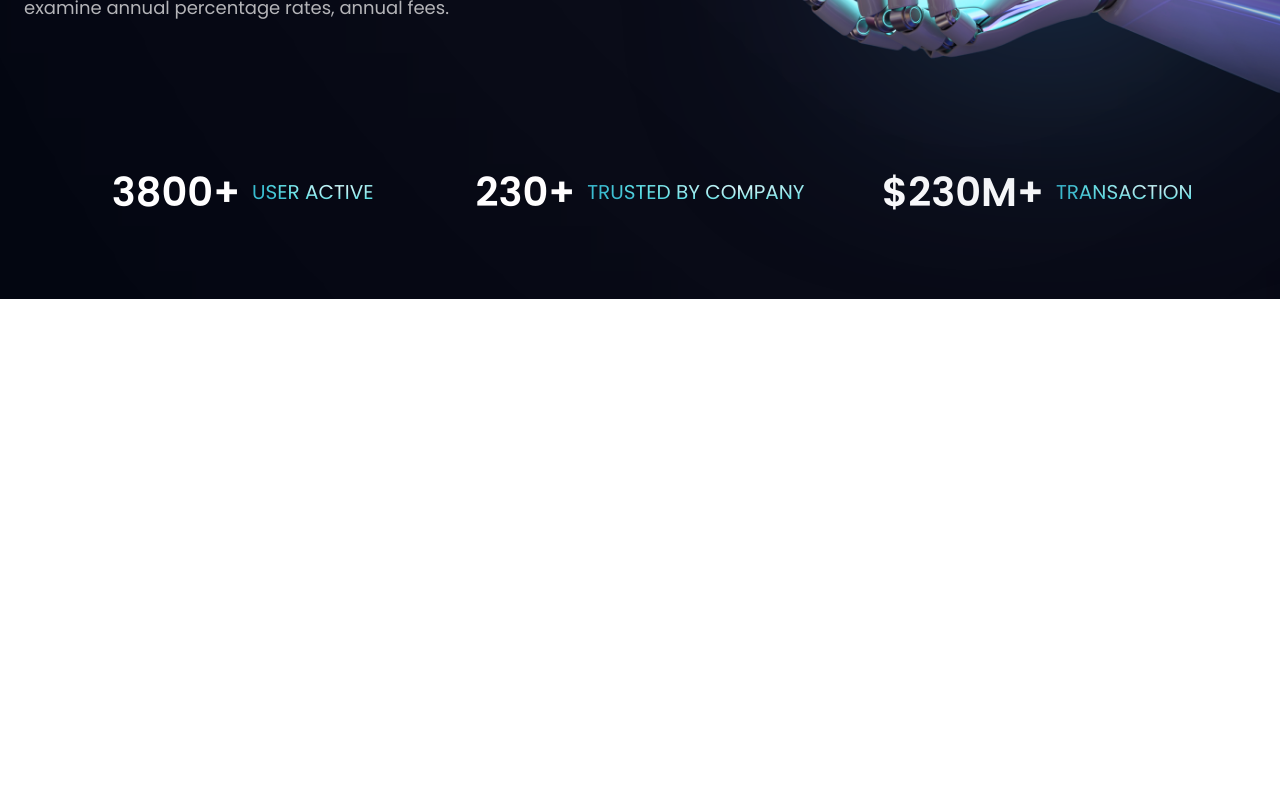
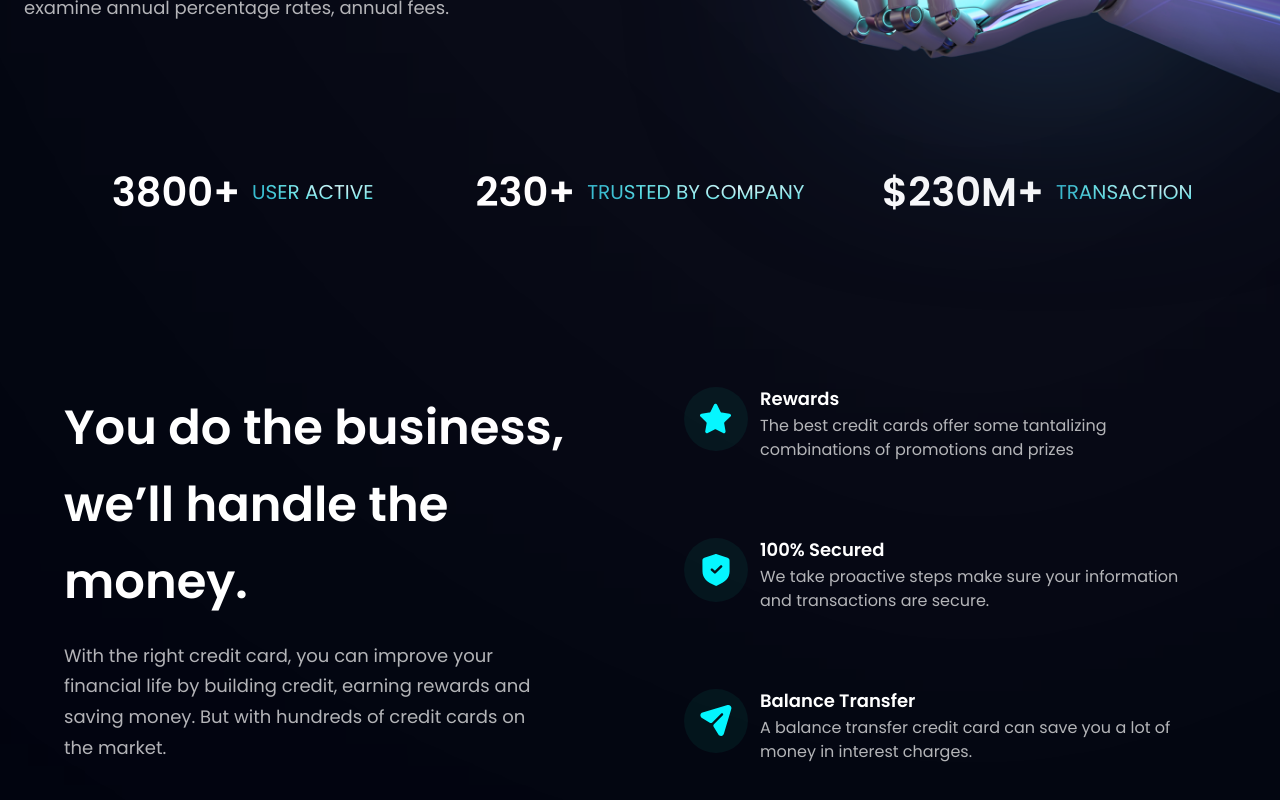
Before and after one commit to halynabondar/HooBank, a React (Vite) app: page / in a window 1280 px wide. Shown: the part 663-1463 px from the top of the page. Before the commit the page ends 962 px from the top, so only its background shows below. Built offline with nearby package versions, Linux system fonts and the light colour scheme.

Commit message:
Create Business component

```diff
--- a/src/components/Business.jsx
+++ b/src/components/Business.jsx
@@ -1,11 +1,33 @@
-import React from 'react';
+import {features} from "../constants";
+import styles, {layout} from "../style";
+import Button from "./Button";
 
-const Business = () => {
-    return (
-        <div>
+const FeatureCard = ({ icon, title, content, index}) => (
+    <div className={`flex flex-row p-6 rounded-[20px] ${index !== features.length - 1 ? "mb-6" : "mb-0"} feature-card`}>
+        <div className={`w-[64px] h-[64px] rounded-full ${styles.flexCenter} bg-dimBlue`}>
+            <img src={icon} alt="icon" className="w-[50%] h-[50%] object-contain" />
+        </div>
+        <div className="flex-1 flex flex-col ml-3">
+            <h4 className="font-poppins font-semibold text-white text-[18px] leading-[23px] mb-1">{title}</h4>
+            <p className="font-poppins font-normal text-dimWhite text-[16px] leading-[24px] mb-1">{content}</p>
+        </div>
+    </div>
+)
 
+const Business = () => (
+    <section id="features" className={layout.section}>
+        <div className={layout.sectionInfo}>
+            <h2 className={styles.heading2}>You do the business, <br className="sm:block hidden" /> we’ll handle the money.</h2>
+            <p className={`${styles.paragraph} max-w-[470px] mt-5`}>With the right credit card, you can improve your financial life by building credit, earning rewards and
+                saving money. But with hundreds of credit cards on the market.</p>
+            <Button styles={`mt-10`}/>
         </div>
-    );
-};
+        <div className={`${layout.sectionImg} flex-col`}>
+            {features.map((feature, index) => (
+                <FeatureCard key={feature.id} {...feature} index={index} />
+            ))}
+        </div>
+    </section>
+);
 
 export default Business;
```
